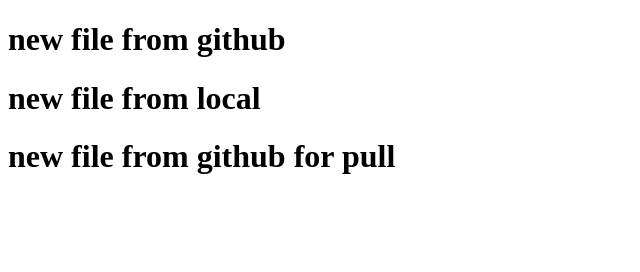
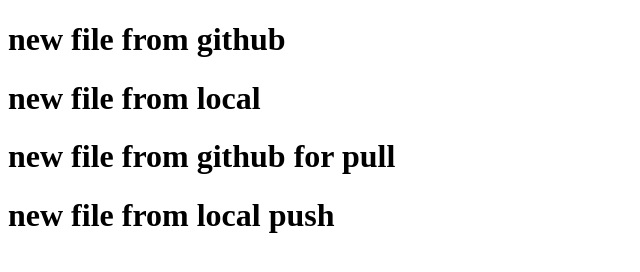
Before and after one commit to ciloxz/tutorial, a plain HTML site: page index.html in a window 1280 px wide. Shown: the whole page, without its empty margins (0-640 px from the left). Drawn offline with Linux system fonts and the light colour scheme.

Commit message:
again from local

```diff
--- a/index.html
+++ b/index.html
@@ -7,5 +7,6 @@
 	<h1>new file from github</h1>
 	<h1>new file from local</h1>
 	<h1>new file from github for pull</h1>
+	<h1>new file from local push</h1>
 </body>
 </html>
```
